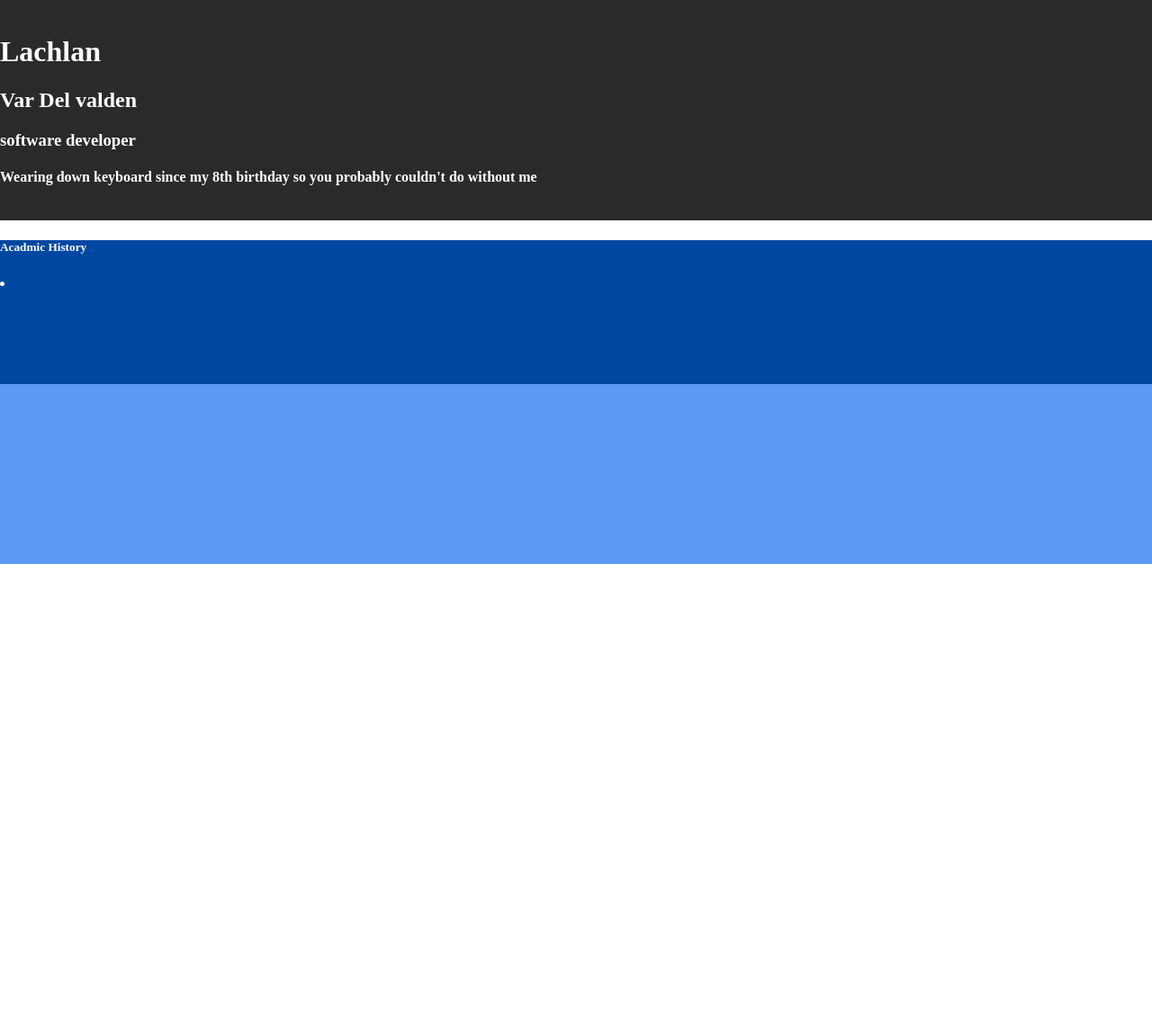
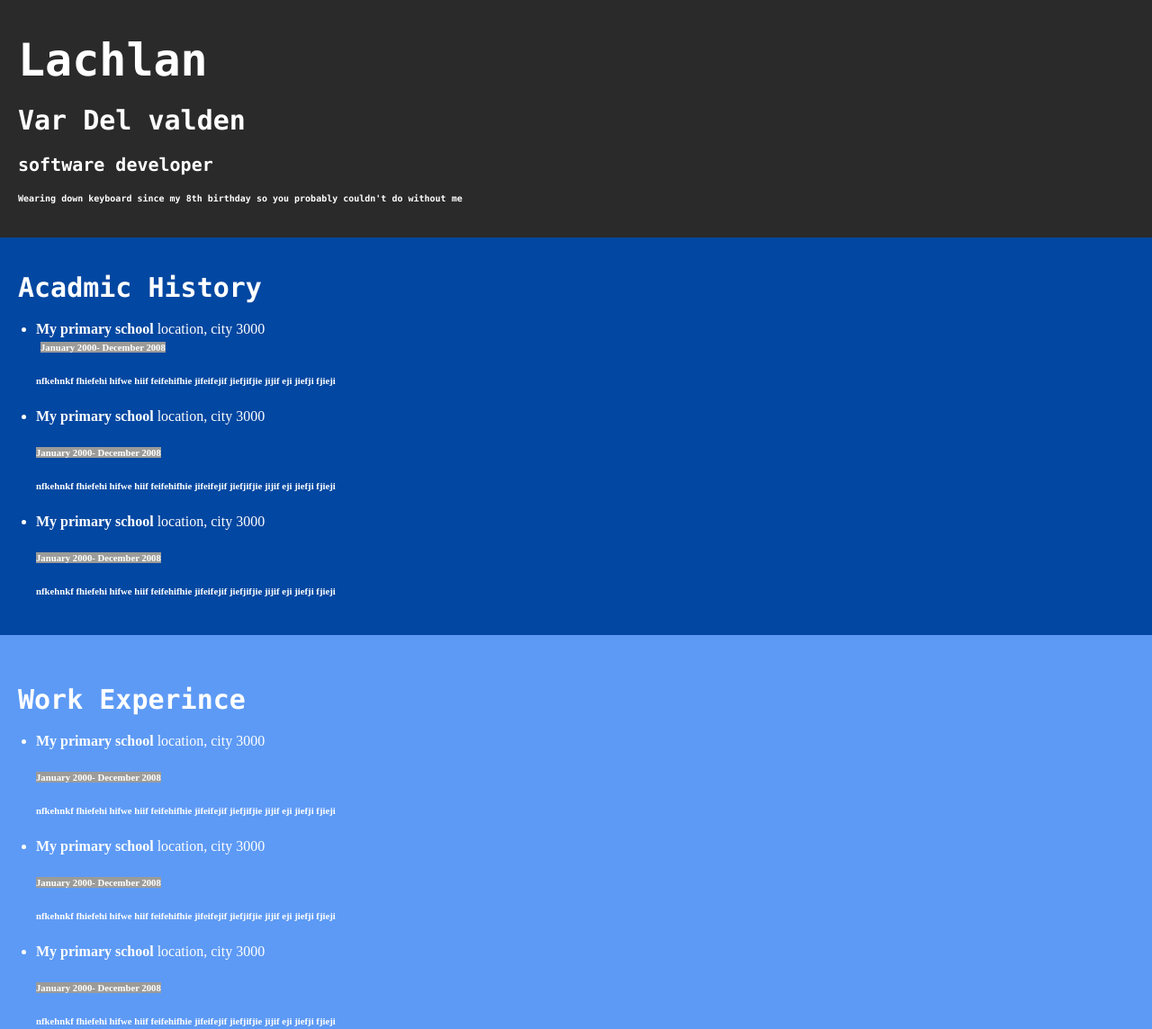
Before and after one commit to AbdallaS25/WebProg_Challenge1_Abdalla_Al_Sidawi, a plain HTML site: page index.html in a window 1280 px wide. Shown: the whole page at 90% size. Before the commit the page ends 800 px from the top, so only its background shows below. Drawn offline with Linux system fonts and the light colour scheme.

Commit message:
2 files modified

```diff
--- a/index.html
+++ b/index.html
@@ -9,24 +9,52 @@
   <div class='vh-15 bg-red'>
   <br>
 
-<h1> <strong> Lachlan  </strong> </h1>
-<h2> Var Del valden </h2>
-<h3> software developer </h3>
-<h4> Wearing down keyboard since my 8th birthday so you probably couldn't do without me </h4>
+<h1 class="Tit1"> <strong> Lachlan  </strong> </h1>
+<h2 class="Tit2"> Var Del valden </h2>
+<h3 class="Tit3"> software developer </h3>
+<h4 class="Tit4"> Wearing down keyboard since my 8th birthday so you probably couldn't do without me </h4>
 <br>
   </div>
 
   <div class='vh-70 bg-green'>
+  <br>
+  <h5 class="Tit5">Acadmic History</h5>
+  <ul>
+  <li> <strong> My primary school </strong>location, city 3000
+  <h6 class="Tit10">  <mark> January 2000- December 2008  </mark> </h6>
+  <h6> nfkehnkf fhiefehi hifwe hiif feifehifhie jifeifejif jiefjifjie jijif eji jiefji fjieji  </h6>
+  </li>
 
-  <h5>Acadmic History</h5>
+  <li> <strong> My primary school </strong>location, city 3000 </li>
 
-  <li>
+  <h6> <mark> January 2000- December 2008   </mark> </h6>
+  <h6> nfkehnkf fhiefehi hifwe hiif feifehifhie jifeifejif jiefjifjie jijif eji jiefji fjieji  </h6>
 
+  <li> <strong> My primary school </strong>location, city 3000 </li>
+  <h6>  <mark> January 2000- December 2008  </mark> </h6>
+<h6> nfkehnkf fhiefehi hifwe hiif feifehifhie jifeifejif jiefjifjie jijif eji jiefji fjieji  </h6>
+
+
+<br>
   </div>
 
+  <div class='vh-15 bg-blue'>
+  <br>
+  <h5 class="Tit6">Work Experince</h5>
+  <ul>
+  <li> <strong> My primary school </strong>location, city 3000
+  <h6> <mark> January 2000- December 2008 </mark> </h6>
+  <h6> nfkehnkf fhiefehi hifwe hiif feifehifhie jifeifejif jiefjifjie jijif eji jiefji fjieji  </h6>
+  </li>
 
-  <div class='vh-15 bg-blue'>
+  <li> <strong> My primary school </strong>location, city 3000 </li>
 
+  <h6> <mark> January 2000- December 2008 </mark> </h6>
+  <h6> nfkehnkf fhiefehi hifwe hiif feifehifhie jifeifejif jiefjifjie jijif eji jiefji fjieji  </h6>
+
+  <li> <strong> My primary school </strong>location, city 3000 </li>
+  <h6> <mark> January 2000- December 2008 </mark> </h6>
+<h6> nfkehnkf fhiefehi hifwe hiif feifehifhie jifeifejif jiefjifjie jijif eji jiefji fjieji  </h6>
 
 
   </div>
--- a/styles.css
+++ b/styles.css
@@ -1,5 +1,6 @@
 body {
   margin: 0;
+  background-color: rgb(93, 154, 245);
 }
 .vh-15 {
   min-height: 25vh;
@@ -13,3 +14,57 @@ body {
 .bg-green { background: rgb(2, 71, 161); }
 .bg-blue  { background: rgb(93, 154, 245);  }
 div       { color: white;      }
+
+.Tit1 {
+  font-size: 50px;
+  font-family: "Lucida Console", "Courier New", monospace;
+  margin: 20;
+
+}
+
+.Tit2 {
+  font-size: 30px;
+font-family: "Lucida Console", "Courier New", monospace;
+margin: 20;
+
+}
+
+.Tit3 {
+  font-size: 20px;
+  font-family: "Lucida Console", "Courier New", monospace;
+  margin: 20;
+
+}
+
+
+.Tit4 {
+  font-size: 10px;
+  font-family: "Lucida Console", "Courier New", monospace;
+  margin: 20;
+
+}
+
+.Tit5 {
+  font-size: 30px;
+  font-family: "Lucida Console", "Courier New", monospace;
+  margin: 20;
+
+}
+
+.Tit6 {
+  font-size: 30px;
+  font-family: "Lucida Console", "Courier New", monospace;
+  margin: 20;
+
+}
+
+mark {
+  background-color: rgb(155, 155, 153);
+  color: rgb(255, 255, 255);
+}
+
+.Tit10 {
+
+  margin: 5;
+
+}
```
